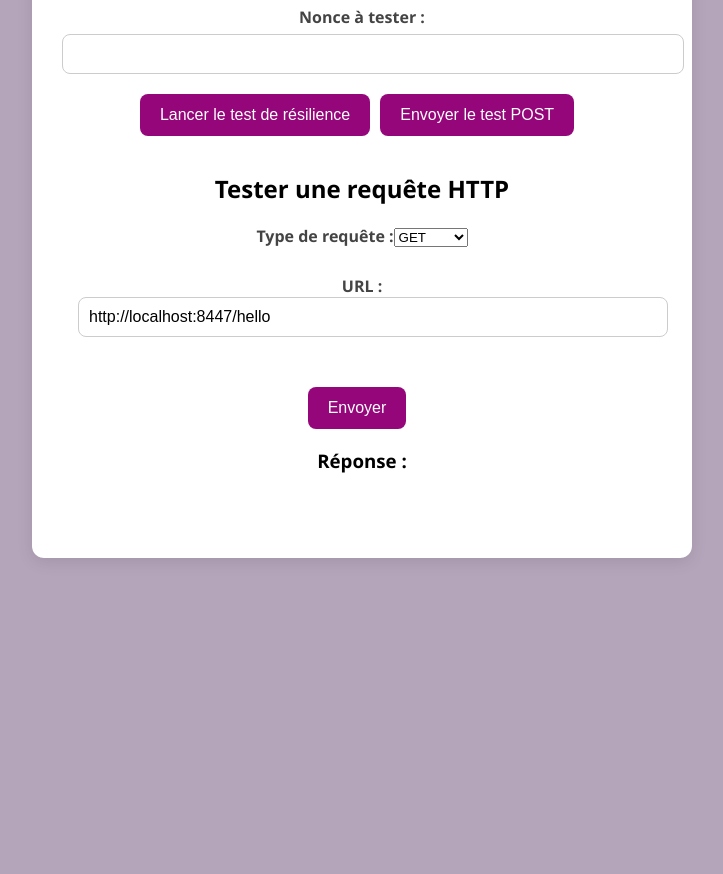
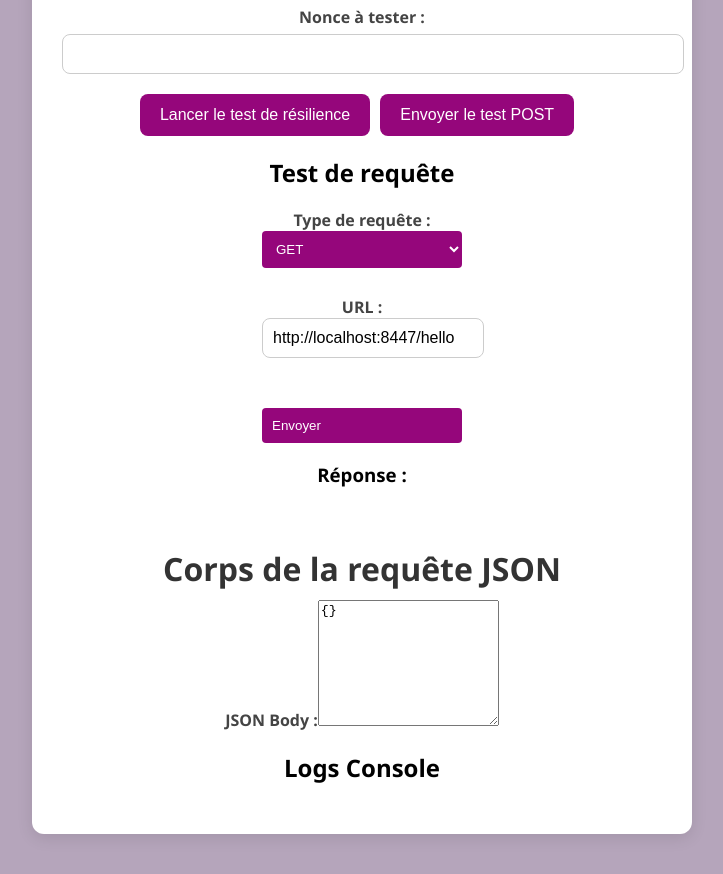
Before and after one commit to LucasPlebani/testeur-de-r-silience-d-API-, a React (Create React App) app in the folder resilience/: page / in a window 1280 px wide. Shown: the part 460-1334 px from the top of the page, without its empty margins (278-1001 px from the left). Before the commit the page ends 1058 px from the top, so only its background shows below. Built offline with nearby package versions, Linux system fonts and the light colour scheme.

Commit message:
ajout du logger dans le front

```diff
--- a/resilience/src/component/dropdownRequest.jsx
+++ b/resilience/src/component/dropdownRequest.jsx
@@ -1,4 +1,5 @@
 import React, { useState } from "react";
+import "./style/dropdown.css";
 
 const RequestComponent = () => {
   const [method, setMethod] = useState("GET");
@@ -38,16 +39,20 @@ const RequestComponent = () => {
   };
 
   return (
-    <div style={{ padding: "1rem" }}>
-      <h2>Tester une requête HTTP</h2>
+    <div className="dropdown-container">
+      <h2>Test de requête </h2>
       <form onSubmit={handleRequest}>
         <label>
           Type de requête :
-          <select value={method} onChange={(e) => setMethod(e.target.value)}>
-            <option value="GET">GET</option>
-            <option value="POST">POST</option>
-            <option value="PUT">PUT</option>
-            <option value="DELETE">DELETE</option>
+          <select
+            className="dropdown-button"
+            value={method}
+            onChange={(e) => setMethod(e.target.value)}
+          >
+            <option className="dropdown-item" value="GET">GET</option>
+            <option className="dropdown-item" value="POST">POST</option>
+            <option className="dropdown-item" value="PUT">PUT</option>
+            <option className="dropdown-item" value="DELETE">DELETE</option>
           </select>
         </label>
         <br />
@@ -58,7 +63,6 @@ const RequestComponent = () => {
             type="text"
             value={url}
             onChange={(e) => setUrl(e.target.value)}
-            style={{ width: "100%" }}
           />
         </label>
         <br />
@@ -68,14 +72,13 @@ const RequestComponent = () => {
             JSON Body :
             <textarea
               rows={8}
-              style={{ width: "100%" }}
               value={jsonBody}
               onChange={(e) => setJsonBody(e.target.value)}
             />
           </label>
         )}
         <br />
-        <button className="button" type="submit">
+        <button className="dropdown-button" type="submit">
           Envoyer
         </button>
       </form>
--- a/resilience/src/component/form.jsx
+++ b/resilience/src/component/form.jsx
@@ -2,6 +2,7 @@ import React from "react";
 import "./style/form.css";
 import Button from "./button.jsx";
 import DropdownRequest from "./dropdownRequest.jsx";
+import BodyJson from "./logger.jsx";
 
 function Form() {
   const [apiUrl, setApiUrl] = React.useState("");
@@ -70,6 +71,7 @@ function Form() {
         nonceToTest={nonceToTest}
       />
       <DropdownRequest />
+      <BodyJson />
     </div>
   );
 }
--- /dev/null
+++ b/resilience/src/component/logger.jsx
@@ -0,0 +1,57 @@
+import React, { useState, useEffect } from "react";
+
+export default function BodyJson() {
+  const [jsonBody, setJsonBody] = useState("{}");
+  const [logs, setLogs] = useState([]);
+
+  useEffect(() => {
+    const originalLog = console.log;
+
+    console.log = (...args) => {
+      originalLog(...args);
+
+      // On formate chaque argument
+      const formattedArgs = args.map((arg) => {
+        if (typeof arg === "object") {
+          try {
+            return JSON.stringify(arg, null, 2);
+          } catch (e) {
+            return "[Unserializable object]";
+          }
+        }
+        return String(arg);
+      });
+
+      setLogs((prevLogs) => [...prevLogs, formattedArgs.join(" ")]);
+    };
+
+    return () => {
+      console.log = originalLog;
+    };
+  }, []);
+
+  return (
+    <div className="json-body">
+      <h1>Corps de la requête JSON</h1>
+      <label>
+        JSON Body :
+        <textarea
+          rows={8}
+          value={jsonBody}
+          onChange={(e) => setJsonBody(e.target.value)}
+        />
+      </label>
+
+      <div className="logs-section" style={{ marginTop: "1rem" }}>
+        <h2>Logs Console</h2>
+        <ul>
+          {logs.map((log, index) => (
+            <li key={index}>
+              <pre>{log}</pre>
+            </li>
+          ))}
+        </ul>
+      </div>
+    </div>
+  );
+}
--- a/resilience/src/component/style/dropdown.css
+++ b/resilience/src/component/style/dropdown.css
@@ -0,0 +1,49 @@
+/* Styles for dropdownRequest component */
+
+.dropdown-container {
+    position: relative;
+    display: inline-block;
+    width: 200px;
+}
+
+.dropdown-button {
+    width: 100%;
+    padding: 10px;
+    background-color: #95067b;
+    color: white;
+    border: none;
+    border-radius: 4px;
+    cursor: pointer;
+    text-align: left;
+}
+
+.dropdown-button:hover {
+    background-color: #95067b;
+}
+
+.dropdown-menu {
+    position: absolute;
+    top: 100%;
+    left: 0;
+    width: 100%;
+    background-color: white;
+    border: 1px solid #ccc;
+    border-radius: 4px;
+    box-shadow: 0 4px 6px rgba(0, 0, 0, 0.1);
+    z-index: 1000;
+    display: none;
+}
+
+.dropdown-container.open .dropdown-menu {
+    display: block;
+}
+
+.dropdown-item {
+    padding: 10px;
+    cursor: pointer;
+    color: white;
+}
+
+.dropdown-item:hover {
+    background-color: #f1f1f1;
+}
```
Also changed, not shown: 1 other file (tests, documents, lock files or other folders).
